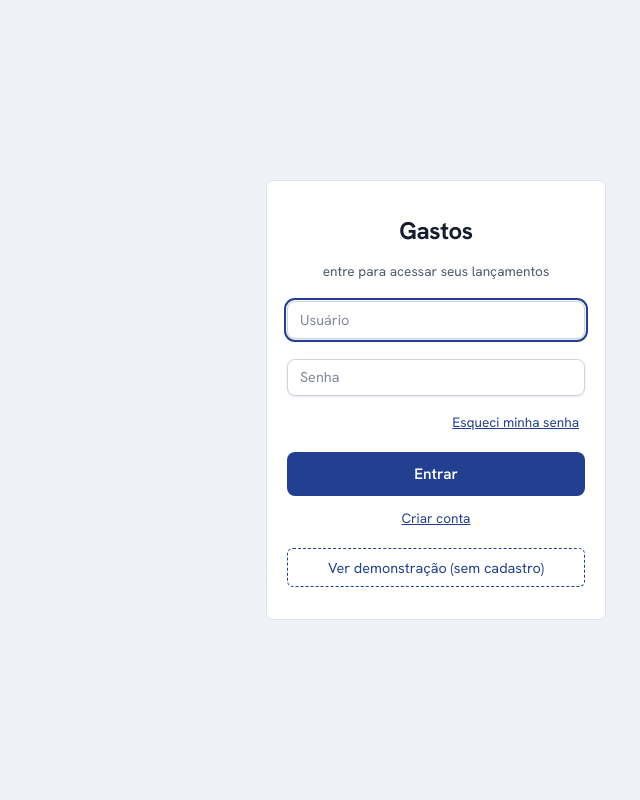
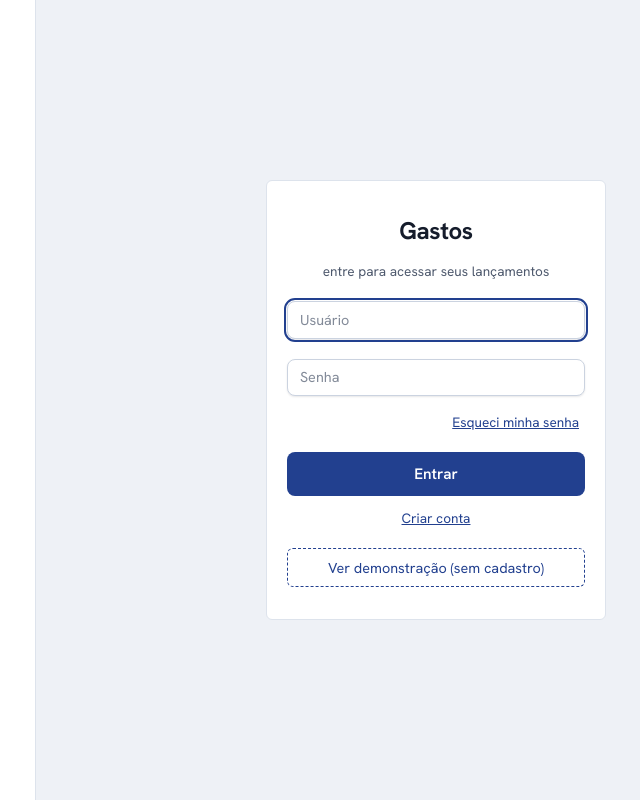
Before and after one commit to Jeane-Cristina/gastos-web, a React (Vite) app: page / in a window 1280 px wide. Shown: the whole page, without its empty margins (204-844 px from the left). Built offline with nearby package versions, Linux system fonts and the light colour scheme; no server answers.

Commit message:
style: coluna do menu lateral acompanha a altura da página

```diff
--- a/src/index.css
+++ b/src/index.css
@@ -67,6 +67,22 @@ body {
   line-height: 1.5;
   font-variant-numeric: tabular-nums;
   -webkit-font-smoothing: antialiased;
+}
+
+/* Telas largas: a coluna do menu (240px) é pintada no fundo da página inteira,
+   assim ela não "termina" onde acaba a janela quando o conteúdo é mais alto. */
+@media (min-width: 1024px) {
+  body {
+    background: linear-gradient(
+      to right,
+      var(--surface) 0,
+      var(--surface) 239px,
+      var(--line) 239px,
+      var(--line) 240px,
+      var(--canvas) 240px
+    );
+    min-height: 100vh;
+  }
 }
 
 h1, h2, h3 {
```
